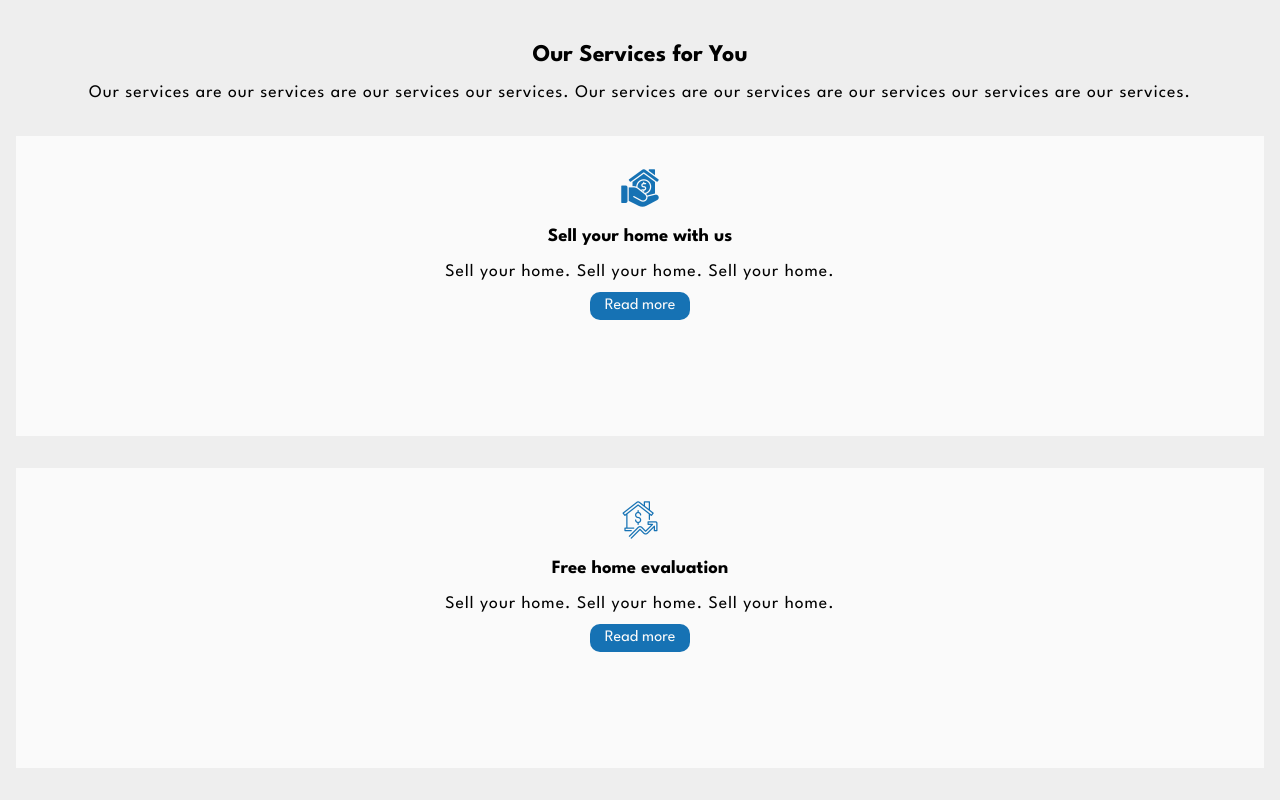
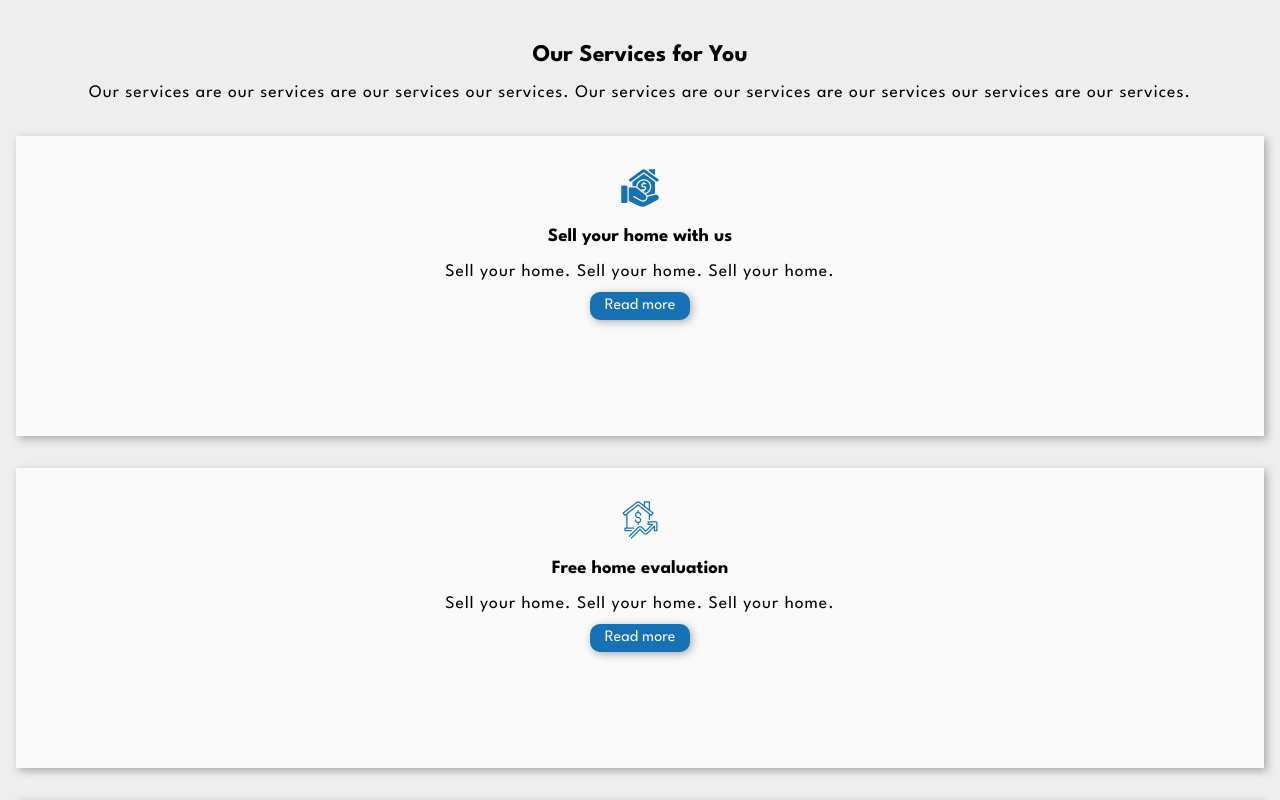
Before and after one commit to codewisest/realtor, a plain HTML site: page index.html in a window 1280 px wide. Shown: the part 820-1620 px from the top of the page. Drawn offline with Linux system fonts and the light colour scheme; files whose address does not match are found by name.

Commit message:
style services

```diff
--- a/assets/css/main.css
+++ b/assets/css/main.css
@@ -78,6 +78,7 @@ a {
   background-color: var(--accent);
   padding: 0.4rem;
   border-radius: 10px;
+  box-shadow: 2px 2px 8px #aaa;
 }
 
 /* header */
@@ -153,6 +154,7 @@ header a.button {
   margin-top: 2rem;
   padding: 2rem;
   height: 300px;
+  box-shadow: 3px 3px 8px #aaa;
 }
 
 .service_card h3 {
```
